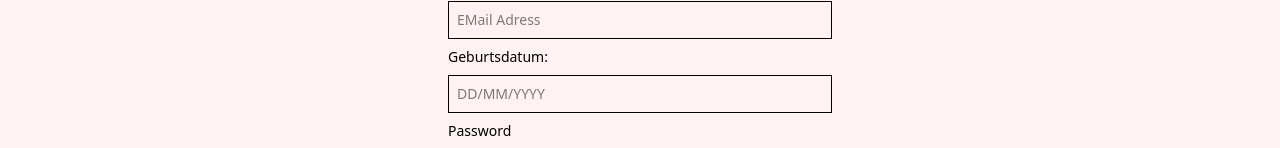
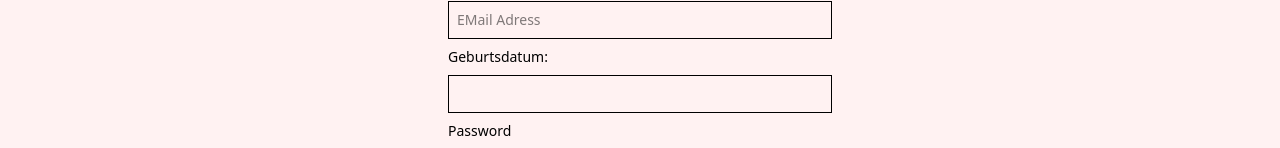
Before and after one commit to team-holos/holos-app, a React (Vite) app in the folder frontend/: page /register in a window 1280 px wide. Shown: the part 209-357 px from the top of the page. Built offline with nearby package versions, Linux system fonts and the light colour scheme; no server answers.

Commit message:
added birthday input field

```diff
--- a/frontend/src/pages/RegisterPage.jsx
+++ b/frontend/src/pages/RegisterPage.jsx
@@ -2,7 +2,7 @@ import { useState } from "react";
 const API_URL = import.meta.env.VITE_API_URL;
 import { Link } from "react-router-dom";
 import DatePicker from "react-datepicker";
-// import "react-datepicker/dist/react-datepicker.css";
+import "react-datepicker/dist/react-datepicker.css";
 
 function RegisterPage() {
   const [emailError, setEmailError] = useState(null);
@@ -10,6 +10,7 @@ function RegisterPage() {
   const [successMessage, setSuccessMessage] = useState(null);
   const [errorMessage, setErrorMessage] = useState(null);
   const [birthday, setBirthday] = useState(null);
+  const [birthdayError, setBirthdayError] = useState(null);
 
   async function handleSubmit(event) {
     event.preventDefault();
@@ -30,11 +31,17 @@ function RegisterPage() {
       setPasswordError("Passwords do not match");
       return;
     }
+    const today = new Date();
+    today.setHours(0,0,0,0);
+    if (birthday > today) {
+      setBirthdayError("birthday is in future");
+      return;
+    }
+
     // Datepicker
-  //  const Example = () => {
-    //  const [birthday, setBirthday] = useState(new Date());
-     // return <DatePicker selected={birthday} onChange={(date) => setBirthday(date)} />;
-    //};
+    const Example = () => {
+      return;
+    };
 
 
 
@@ -73,7 +80,7 @@ function RegisterPage() {
         name="username"
         className="border p-2"
         placeholder="deine Vorname"
-        />
+      />
       <label htmlFor="register-email">Email:</label>
       <input
         type="email"
@@ -83,12 +90,7 @@ function RegisterPage() {
         placeholder="EMail Adress"
       />
       <label htmlFor="birthday">Geburtsdatum:</label>
-      <input type=""
-      id="birthday"
-      name="birthday"
-      className="border p-2"
-      placeholder="DD/MM/YYYY"
-      />
+      <DatePicker className="border p-2 w-full" selected={birthday} onChange={(date) => setBirthday(date)} />
       {emailError && <p className="text-red-500">{emailError}</p>}
       <label htmlFor="register-password">Password</label>
       <input
```
